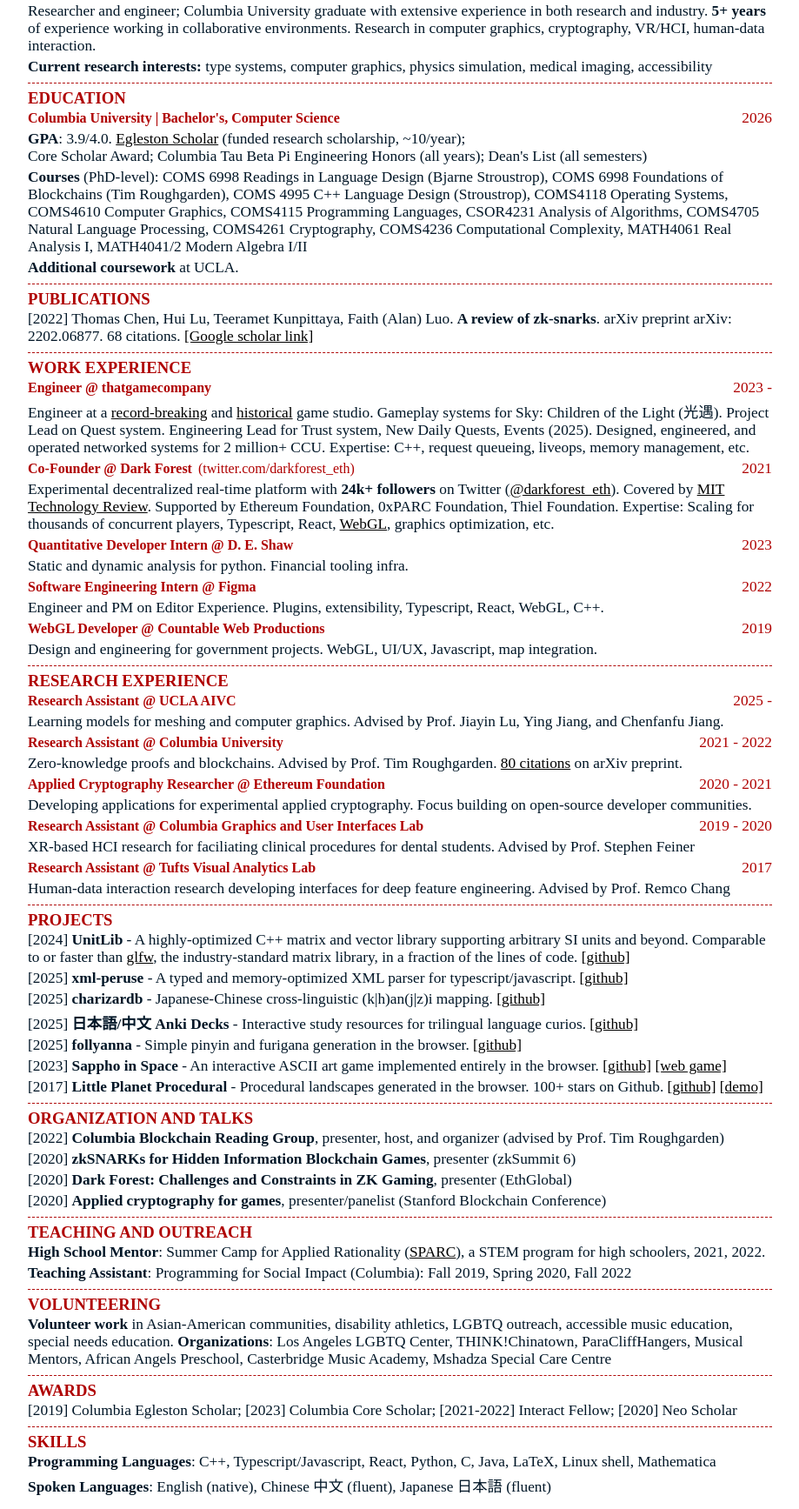
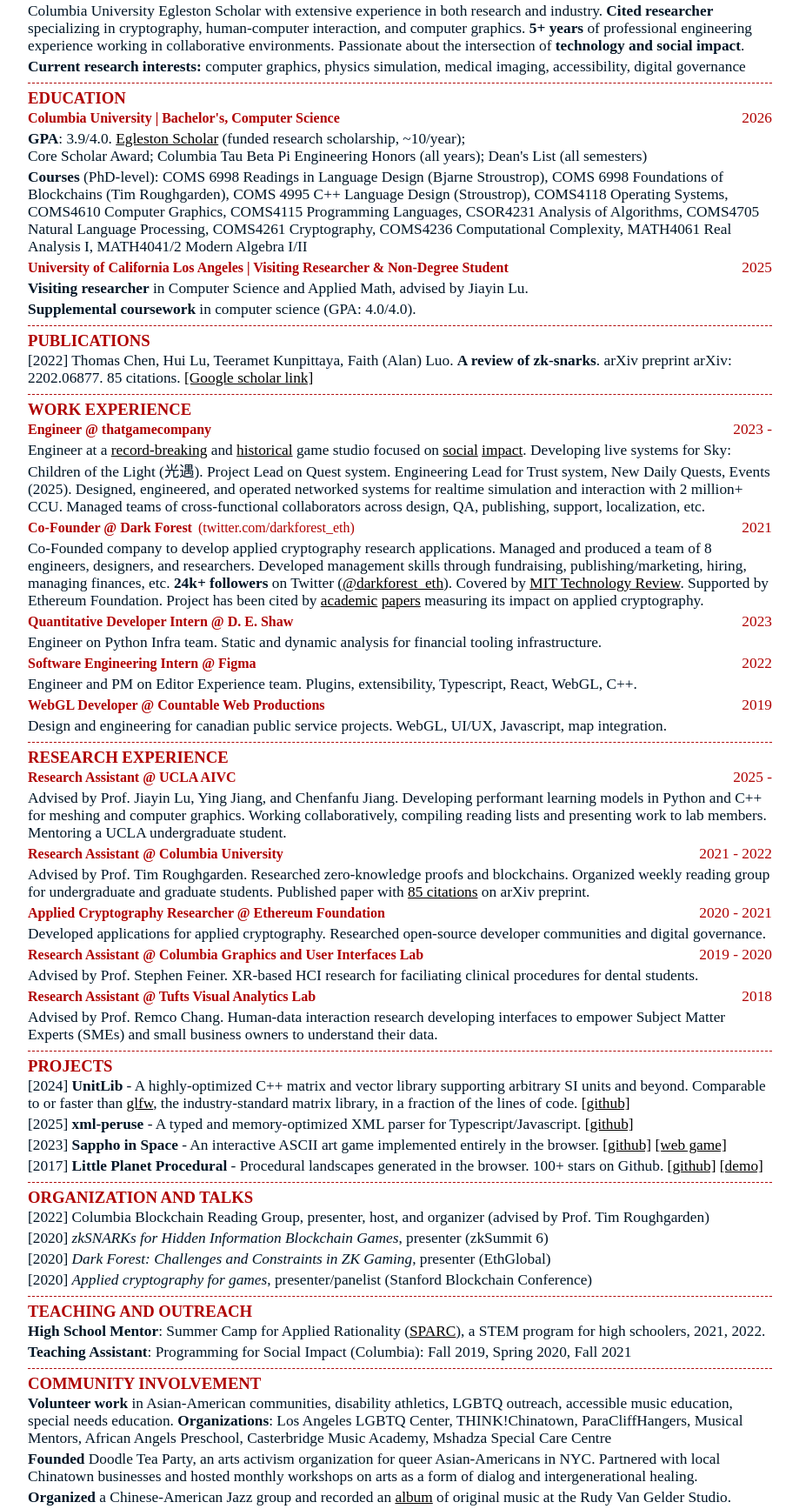
Before and after one commit to faith-luo/faith-luo.github.io, a website: page cv/index.html in a window 1280 px wide. Shown: the part 140-1875 px from the top of the page at 87% size, without its empty margins (180-1099 px from the left). Drawn offline with Linux system fonts and the light colour scheme.

Commit message:
Oct 13 2025 revision - focused on academics

```diff
--- a/cv/index.html
+++ b/cv/index.html
@@ -34,9 +34,9 @@
 				</div>
 				<div class="section">
 					<h2>Personal Statement</h2>
-					<p>Researcher and engineer; Columbia University graduate with extensive experience in both research and industry. <b>5+ years</b> of experience working in collaborative environments. Research in computer graphics, cryptography, VR/HCI, human-data interaction.</p>
+					<p>Columbia University Egleston Scholar with extensive experience in both research and industry. <b>Cited researcher</b> specializing in cryptography, human-computer interaction, and computer graphics. <b>5+ years</b> of professional engineering experience working in collaborative environments. Passionate about the intersection of <b>technology and social impact</b>.</p>
 
-					<p><b>Current research interests:</b> type systems, computer graphics, physics simulation, medical imaging, accessibility</p>
+					<p><b>Current research interests:</b> computer graphics, physics simulation, medical imaging, accessibility, digital governance</p>
 				</div>
 				<div class="section">
 					<h2>Education</h2>
@@ -57,11 +57,15 @@
 						COMS4236 Computational Complexity,
 						MATH4061 Real Analysis I,
 						MATH4041/2 Modern Algebra I/II </p>
-					<p><b>Additional coursework</b> at UCLA.</p>
+					<div class="label">
+						<h3>University of California Los Angeles | Visiting Researcher & Non-Degree Student</h3>
+						<p>2025</p>
+					</div>
+					<p><b>Visiting researcher</b> in Computer Science and Applied Math, advised by Jiayin Lu.</p><p><b>Supplemental coursework</b> in computer science (GPA: 4.0/4.0).</p>
 				</div>
 				<div class="section">
 					<h2>Publications</h2>
-					<p>[2022] Thomas Chen, Hui Lu, Teeramet Kunpittaya, Faith (Alan) Luo. <b>A review of zk-snarks</b>. arXiv preprint arXiv: 2202.06877. 68 citations. <a href="https://scholar.google.com/citations?view_op=view_citation&hl=en&user=qSvRbKkAAAAJ&citation_for_view=qSvRbKkAAAAJ:d1gkVwhDpl0C">[Google scholar link]</a></p>
+					<p>[2022] Thomas Chen, Hui Lu, Teeramet Kunpittaya, Faith (Alan) Luo. <b>A review of zk-snarks</b>. arXiv preprint arXiv: 2202.06877. 85 citations. <a href="https://scholar.google.com/citations?view_op=view_citation&hl=en&user=qSvRbKkAAAAJ&citation_for_view=qSvRbKkAAAAJ:d1gkVwhDpl0C">[Google scholar link]</a></p>
 				</div>
 				<div class="section">
 					<h2>Work Experience</h2>
@@ -70,31 +74,31 @@
 						<h3>Engineer @ thatgamecompany</h3>
 						<p>2023 - </p>
 					</div>
-					<p>Engineer at a <a href="https://thatgamecompany.com/thatgamecompanys-sky-children-of-the-light-breaks-a-guinness-world-rec/">record-breaking</a> and <a href="https://www.forbes.com/sites/carolpinchefsky/2012/12/06/journey-earns-the-videogame-worlds-first-grammy-nomination/">historical</a> game studio. Gameplay systems for Sky: Children of the Light (光遇). Project Lead on Quest system. Engineering Lead for Trust system, New Daily Quests, Events (2025). Designed, engineered, and operated networked systems for 2 million+ CCU. Expertise: C++, request queueing, liveops, memory management, etc.</p>
+					<p>Engineer at a <a href="https://thatgamecompany.com/thatgamecompanys-sky-children-of-the-light-breaks-a-guinness-world-rec/">record-breaking</a> and <a href="https://www.forbes.com/sites/carolpinchefsky/2012/12/06/journey-earns-the-videogame-worlds-first-grammy-nomination/">historical</a> game studio focused on <a href="https://www.youtube.com/watch?v=EU5DsVp78XU">social</a> <a href="https://www.thatskygame.com/news/days-of-color-2025-celebrate-together-/	">impact</a>. Developing live systems for Sky: Children of the Light (光遇). Project Lead on Quest system. Engineering Lead for Trust system, New Daily Quests, Events (2025). Designed, engineered, and operated networked systems for realtime simulation and interaction with 2 million+ CCU. Managed teams of cross-functional collaborators across design, QA, publishing, support, localization, etc.</p>
 
 					<div class="label">
 						<h3>Co-Founder @ Dark Forest <span class="link">(<a href="http://twitter.com/darkforest_eth">twitter.com/darkforest_eth</a>)</span></h3>
 						<p>2021</p>
 					</div>
-					<p>Experimental decentralized real-time platform with <b>24k+ followers</b> on Twitter (<a href="http://twitter.com/darkforest_eth">@darkforest_eth</a>). Covered by <a href="https://www.technologyreview.com/2022/11/10/1062981/dark-forest-blockchain-video-game-creates-metaverse/">MIT Technology Review</a>. Supported by Ethereum Foundation, 0xPARC Foundation, Thiel Foundation. Expertise: Scaling for thousands of concurrent players, Typescript, React, <a href="https://www.youtube.com/watch?v=sUtIiVUwB5o">WebGL</a>, graphics optimization, etc.</p>
+					<p>Co-Founded company to develop applied cryptography research applications. Managed and produced a team of 8 engineers, designers, and researchers. Developed management skills through fundraising, publishing/marketing, hiring, managing finances, etc. <b>24k+ followers</b> on Twitter (<a href="http://twitter.com/darkforest_eth">@darkforest_eth</a>). Covered by <a href="https://www.technologyreview.com/2022/11/10/1062981/dark-forest-blockchain-video-game-creates-metaverse/">MIT Technology Review</a>. Supported by Ethereum Foundation. Project has been cited by <a href="https://scholar.google.com/citations?view_op=view_citation&hl=en&user=qKL8LBsAAAAJ&citation_for_view=qKL8LBsAAAAJ:Tyk-4Ss8FVUC">academic</a> <a href="https://scholar.google.com/citations?view_op=view_citation&hl=en&user=qKL8LBsAAAAJ&citation_for_view=qKL8LBsAAAAJ:Y0pCki6q_DkC">papers</a> measuring its impact on applied cryptography.</p>
 
 					<div class="label">
 						<h3>Quantitative Developer Intern @ D. E. Shaw</h3>
 						<p>2023</p>
 					</div>
-					<p>Static and dynamic analysis for python. Financial tooling infra.</p>
+					<p>Engineer on Python Infra team. Static and dynamic analysis for financial tooling infrastructure.</p>
 
 					<div class="label">
 						<h3>Software Engineering Intern @ Figma</h3>
 						<p>2022</p>
 					</div>
-					<p>Engineer and PM on Editor Experience. Plugins, extensibility, Typescript, React, WebGL, C++.</p>
+					<p>Engineer and PM on Editor Experience team. Plugins, extensibility, Typescript, React, WebGL, C++.</p>
 
 					<div class="label">
 						<h3>WebGL Developer @ Countable Web Productions</h3>
 						<p>2019</p>
 					</div>
-					<p>Design and engineering for government projects. WebGL, UI/UX, Javascript, map integration.</p>
+					<p>Design and engineering for canadian public service projects. WebGL, UI/UX, Javascript, map integration.</p>
 
 
 
@@ -106,29 +110,29 @@
 						<h3>Research Assistant  @ UCLA AIVC</h3>
 						<p>2025 - </p>
 					</div>
-					<p>Learning models for meshing and computer graphics. Advised by Prof. Jiayin Lu, Ying Jiang, and Chenfanfu Jiang.</p>
+					<p>Advised by Prof. Jiayin Lu, Ying Jiang, and Chenfanfu Jiang. Developing performant learning models in Python and C++ for meshing and computer graphics. Working collaboratively, compiling reading lists and presenting work to lab members. Mentoring a UCLA undergraduate student.</p>
 
 					<div class="label">
 						<h3>Research Assistant @ Columbia University</h3>
 						<p>2021 - 2022</p>
 					</div>
-					<p>Zero-knowledge proofs and blockchains. Advised by Prof. Tim Roughgarden. <a href="https://scholar.google.com/scholar_lookup?arxiv_id=2202.06877">80 citations</a> on arXiv preprint.</p>
+					<p>Advised by Prof. Tim Roughgarden. Researched zero-knowledge proofs and blockchains. Organized weekly reading group for undergraduate and graduate students. Published paper with <a href="https://scholar.google.com/scholar_lookup?arxiv_id=2202.06877">85 citations</a> on arXiv preprint.</p>
 
 					<div class="label">
 						<h3>Applied Cryptography Researcher  @ Ethereum Foundation</h3>
 						<p>2020 - 2021</p>
 					</div>
-					<p>Developing applications for experimental applied cryptography. Focus building on open-source developer communities.</p>
+					<p>Developed applications for applied cryptography. Researched open-source developer communities and digital governance.</p>
 					<div class="label">
 						<h3>Research Assistant @ Columbia Graphics and User Interfaces Lab</h3>
 						<p>2019 - 2020</p>
 					</div>
-					<p>XR-based HCI research for faciliating clinical procedures for dental students. Advised by Prof. Stephen Feiner</p>
+					<p>Advised by Prof. Stephen Feiner. XR-based HCI research for faciliating clinical procedures for dental students. </p>
 					<div class="label">
 						<h3>Research Assistant @ Tufts Visual Analytics Lab</h3>
-						<p>2017</p>
+						<p>2018</p>
 					</div>
-					<p>Human-data interaction research developing interfaces for deep feature engineering. Advised by Prof. Remco Chang</p>
+					<p>Advised by Prof. Remco Chang. Human-data interaction research developing interfaces to empower Subject Matter Experts (SMEs) and small business owners to understand their data.</p>
 					<!-- <div class="label">
 						<h3>Student Researcher @ QxBranch</h3>
 						<p>2016</p>
@@ -141,13 +145,13 @@
 
 					<p id="unitlib">[2024] <b>UnitLib</b> - A highly-optimized C++ matrix and vector library supporting arbitrary SI units and beyond. Comparable to or faster than <a href="https://www.glfw.org/">glfw</a>, the industry-standard matrix library, in a fraction of the lines of code. <a href="https://github.com/faith-luo/UnitLib">[github]</a></p>
 
-					<p id="xmlperuse">[2025] <b>xml-peruse</b> - A typed and memory-optimized XML parser for typescript/javascript. <a href="https://github.com/faith-luo/xml-peruse">[github]</a></p>
+					<p id="xmlperuse">[2025] <b>xml-peruse</b> - A typed and memory-optimized XML parser for Typescript/Javascript. <a href="https://github.com/faith-luo/xml-peruse">[github]</a></p>
 
-					<p id="charizardb">[2025] <b>charizardb</b> - Japanese-Chinese cross-linguistic (k|h)an(j|z)i mapping. <a href="https://github.com/faith-luo/charizardb/">[github]</a></p>
+					<!-- <p id="charizardb">[2025] <b>charizardb</b> - Japanese-Chinese cross-linguistic (k|h)an(j|z)i mapping. <a href="https://github.com/faith-luo/charizardb/">[github]</a></p> -->
 
-					<p>[2025] <b>日本語/中文 Anki Decks</b> - Interactive study resources for trilingual language curios. <a href="#">[github]</a></p>
+					<!-- <p>[2025] <b>日本語/中文 Anki Decks</b> - Interactive study resources for trilingual language curios. <a href="#">[github]</a></p> -->
 
-					<p>[2025] <b>follyanna</b> - Simple pinyin and furigana generation in the browser. <a href="#">[github]</a></p>
+					<!-- <p>[2025] <b>follyanna</b> - Simple pinyin and furigana generation in the browser. <a href="#">[github]</a></p> -->
 
 					<p>[2023] <b>Sappho in Space</b> - An interactive ASCII art game implemented entirely in the browser. <a href="https://github.com/faith-luo/sappho-in-space">[github]</a> <a href="http://faith-luo.github.io/sappho-in-space">[web game]</a></p>
 
@@ -156,21 +160,23 @@
 
 				<div class="section">
 					<h2>Organization and Talks</h2>
-					<p>[2022] <b>Columbia Blockchain Reading Group</b>, presenter, host, and organizer (advised by Prof. Tim Roughgarden)</p>
-					<p>[2020] <b>zkSNARKs for Hidden Information Blockchain Games</b>, presenter (zkSummit 6)</p>
+					<p>[2022] Columbia Blockchain Reading Group, presenter, host, and organizer (advised by Prof. Tim Roughgarden)</p>
+					<p>[2020] <i>zkSNARKs for Hidden Information Blockchain Games</i>, presenter (zkSummit 6)</p>
 					<!-- https://www.youtube.com/watch?app=desktop&v=1C0z3bR-YdE -->
-					<p>[2020] <b>Dark Forest: Challenges and Constraints in ZK Gaming</b>, presenter (EthGlobal)</p>
+					<p>[2020] <i>Dark Forest: Challenges and Constraints in ZK Gaming</i>, presenter (EthGlobal)</p>
 					<!-- https://www.youtube.com/watch?v=ZUkEucDp5J0 -->
-					<p>[2020] <b>Applied cryptography for games</b>, presenter/panelist (Stanford Blockchain Conference)</p>
+					<p>[2020] <i>Applied cryptography for games</i>, presenter/panelist (Stanford Blockchain Conference)</p>
 				</div>
 				<div class="section">
 					<h2>Teaching and Outreach</h2>
 					<p><b>High School Mentor</b>: Summer Camp for Applied Rationality (<a href="https://www.sparc.camp/">SPARC</a>), a STEM program for high schoolers, 2021, 2022.</p>
-					<p><b>Teaching Assistant</b>: Programming for Social Impact (Columbia): Fall 2019, Spring 2020, Fall 2022</p>
+					<p><b>Teaching Assistant</b>: Programming for Social Impact (Columbia): Fall 2019, Spring 2020, Fall 2021</p>
 				</div>
 				<div class="section">
-					<h2>Volunteering</h2>
+					<h2>Community Involvement</h2>
 					<p><b>Volunteer work</b> in Asian-American communities, disability athletics, LGBTQ outreach, accessible music education, special needs education. <b>Organizations</b>: Los Angeles LGBTQ Center, THINK!Chinatown, ParaCliffHangers, Musical Mentors, African Angels Preschool, Casterbridge Music Academy, Mshadza Special Care Centre</p>
+					<p><b>Founded</b> Doodle Tea Party, an arts activism organization for queer Asian-Americans in NYC. Partnered with local Chinatown businesses and hosted monthly workshops on arts as a form of dialog and intergenerational healing.</p>
+					<p><b>Organized</b> a Chinese-American Jazz group and recorded an <a href="https://open.spotify.com/album/6F47mg1wAdWrAes2b6Srhs?si=39X9V4_RTsq59T0cKj3sIQ">album</a> of original music at the Rudy Van Gelder Studio.</p>
 				</div>
 				<div class="section">
 					<h2>Awards</h2>
```
